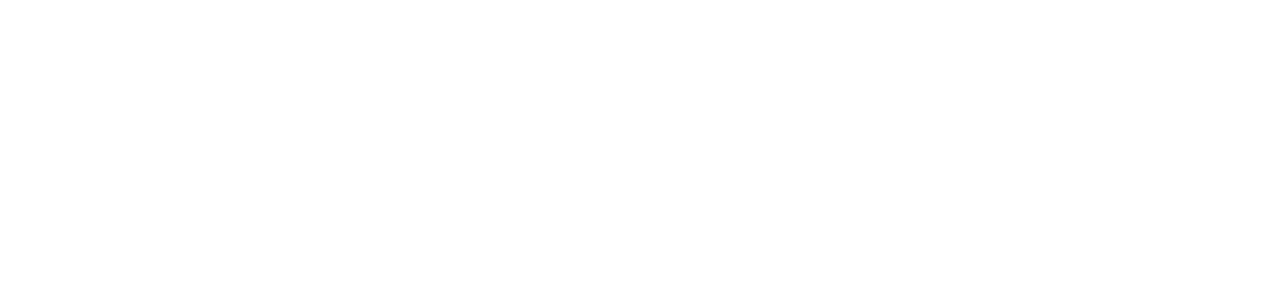
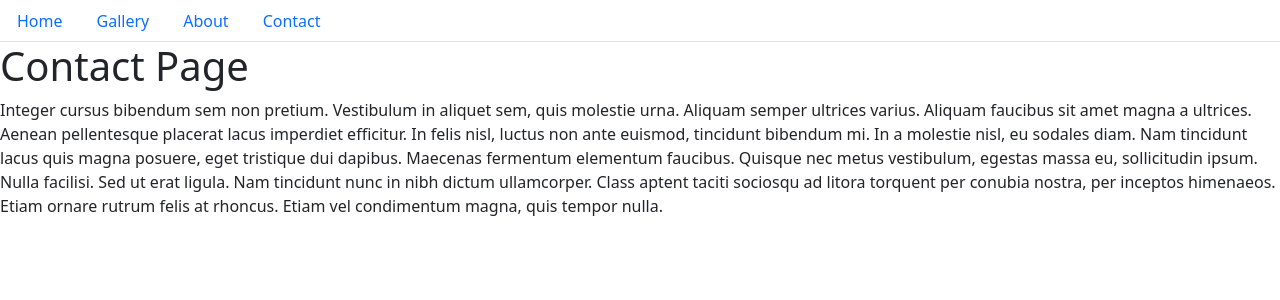
Before and after one commit to DaisyEverard/React-Portfolio-Old, a React (Create React App) app: page /contacts in a window 1280 px wide. Shown: the top 300 px of the page. Built offline with nearby package versions, Linux system fonts and the light colour scheme.

Commit message:
add import/exports to files, add json framework

```diff
--- a/src/App.js
+++ b/src/App.js
@@ -1,7 +1,10 @@
 import React from "react";
+import Header from "./components/Header";
 
 function App() {
-  return;
+  return <div>
+    <Header/>
+  </div>
 }
 
 export default App;
--- a/src/components/Header.js
+++ b/src/components/Header.js
@@ -0,0 +1,26 @@
+import { render } from "@testing-library/react";
+import React from "react";
+import NavTabs from "./NavTabs";
+import { BrowserRouter as Router, Route, Routes } from 'react-router-dom';
+import Home from "./pages/Home";
+import Gallery from "./pages/Gallery";
+import About from "./pages/About"
+import Contacts from "./pages/Contact"
+
+function Header() {
+    return(
+        <Router>
+            <div>
+                <NavTabs />
+                <Routes>
+                    <Route path="/" element={<Home/>} />
+                    <Route path="gallery" element={<Gallery/>} />
+                    <Route path="about" element={<About/>} />
+                    <Route path="contacts" element={<Contacts/>} />
+                </Routes>
+             </div>
+        </Router>
+    )
+}
+
+export default Header;
--- a/src/components/NavTabs.js
+++ b/src/components/NavTabs.js
@@ -13,6 +13,17 @@
           }
         >
           Home
+        </NavLink>
+      </li>
+      <li className="nav-item">
+        <NavLink
+          to="gallery"
+          end
+          className={({ isActive }) =>
+            isActive ? 'nav-link active' : 'nav-link'
+          }
+        >
+          Gallery
         </NavLink>
       </li>
       <li className="nav-item">
```
Also changed, not shown: src/components/Project.js (+7 -0 lines), src/components/pages/Gallery.js (+7 -0 lines), src/components/pages/projects.json (added, +52 -0 lines), public/manifest.json.
